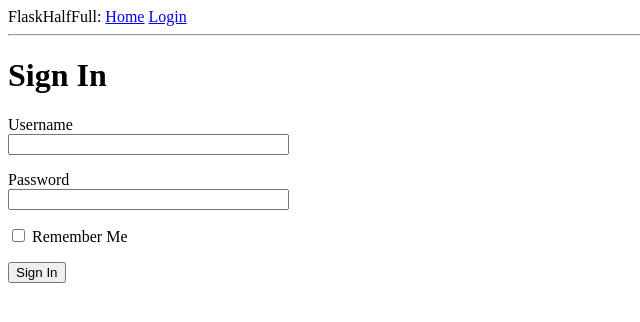
After one commit to lpoulin/FlaskHalfFull, a Flask app: page /login in a window 1280 px wide. The commit adds this page. Shown: the top 322 px of the page, without its empty margins (0-640 px from the left). Run offline with Flask 2, Linux system fonts and the light colour scheme.

Commit message:
added login

```diff
--- a/app/__init__.py
+++ b/app/__init__.py
@@ -1,5 +1,7 @@
 from flask import Flask
+from config import Config
 
 app = Flask(__name__)
+app.config.from_object(Config)
 
 from app import routes
--- /dev/null
+++ b/app/forms.py
@@ -0,0 +1,9 @@
+from flask_wtf import FlaskForm
+from wtforms import Form, BooleanField, StringField, PasswordField, SubmitField, validators
+from wtforms.validators import DataRequired
+
+class LoginForm(FlaskForm):
+    username = StringField('Username', validators=[DataRequired()])
+    password = PasswordField('Password', validators=[DataRequired()])
+    remember_me = BooleanField('Remember Me')
+    submit = SubmitField('Sign In')
--- a/app/routes.py
+++ b/app/routes.py
@@ -1,5 +1,6 @@
-from flask import render_template
+from flask import render_template, flash, redirect
 from app import app
+from app.forms import LoginForm
 
 @app.route('/')
 @app.route('/index')
@@ -16,3 +17,11 @@ def index():
         }
     ]
     return render_template('index.html', title='Home', user=user, posts=posts)
+
+@app.route('/login')
+def login():
+    form = LoginForm()
+    if form.validate_on_submit():
+        flash('Login requested for user {}, remember_me={}'.format(form.username.data, form.remember_me.data))
+        return redirect('/index')
+    return render_template('login.html', title = 'Sign In', form=form)
--- a/app/templates/base.html
+++ b/app/templates/base.html
@@ -9,7 +9,10 @@
 </head>
 
 <body>
-    <div>FlaskHalfFull: <a href="/index">Home</a></div>
+    <div>FlaskHalfFull:
+        <a href="/index">Home</a>
+        <a href="/login">Login</a>
+    </div>
     <hr>
     {% block content %}
     {% endblock %}
--- /dev/null
+++ b/app/templates/login.html
@@ -0,0 +1,18 @@
+{% extends "base.html" %}
+
+{% block content %}
+<h1>Sign In</h1>
+<form action="" method="post" novalidate>
+    {{ form.hidden_tag() }}
+    <p>
+        {{ form.username.label }}<br>
+        {{ form.username(size=32) }}
+    </p>
+    <p>
+        {{ form.password.label }}<br>
+        {{ form.password(size=32) }}
+    </p>
+    <p>{{ form.remember_me() }} {{ form.remember_me.label }}</p>
+    <p>{{ form.submit() }}</p>
+</form>
+{% endblock %}
--- /dev/null
+++ b/config.py
@@ -0,0 +1,4 @@
+import os
+
+class Config(object):
+    SECRET_KEY = os.environ.get('SECRET_KEY') or 'you-will-never-guess'
```
Also changed, not shown: requirements.txt (+8 -0 lines), README.md, 1 other file.
